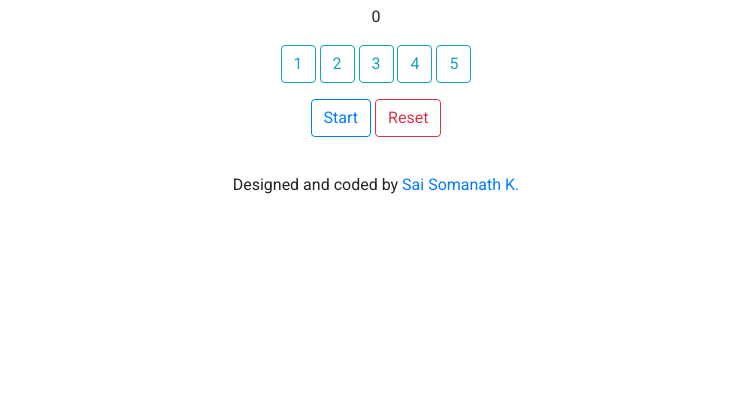
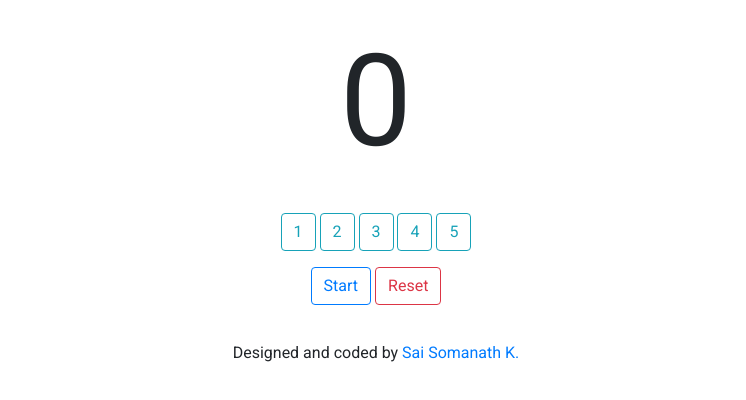
Before and after one commit to saisk8/Telugu-Exp, a website: page Views/index.html in a window 1280 px wide. Shown: the part 312-712 px from the top of the page, without its empty margins (264-1010 px from the left). Drawn offline with nearby package versions, Linux system fonts and the light colour scheme; files that its build step writes are made by us from their sources; a web font is replaced by a local one.

Commit message:
Add score group

```diff
--- a/static/css/master.css
+++ b/static/css/master.css
@@ -6,7 +6,7 @@ h3 {
   font-weight: normal;
 }
 
-.time {
+#score {
   font-size: 8rem;
   font-style: normal;
   font-weight: 100;
```
